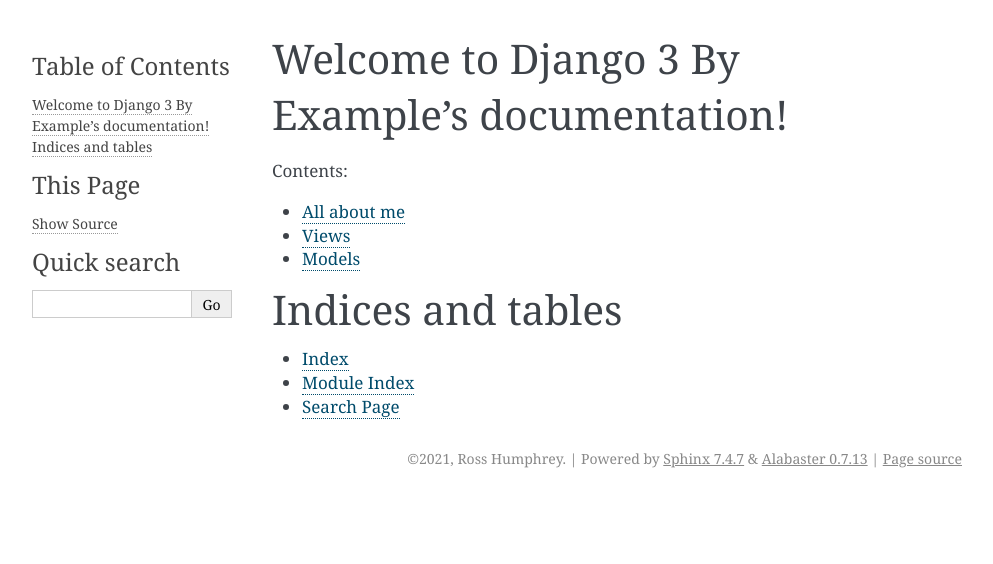
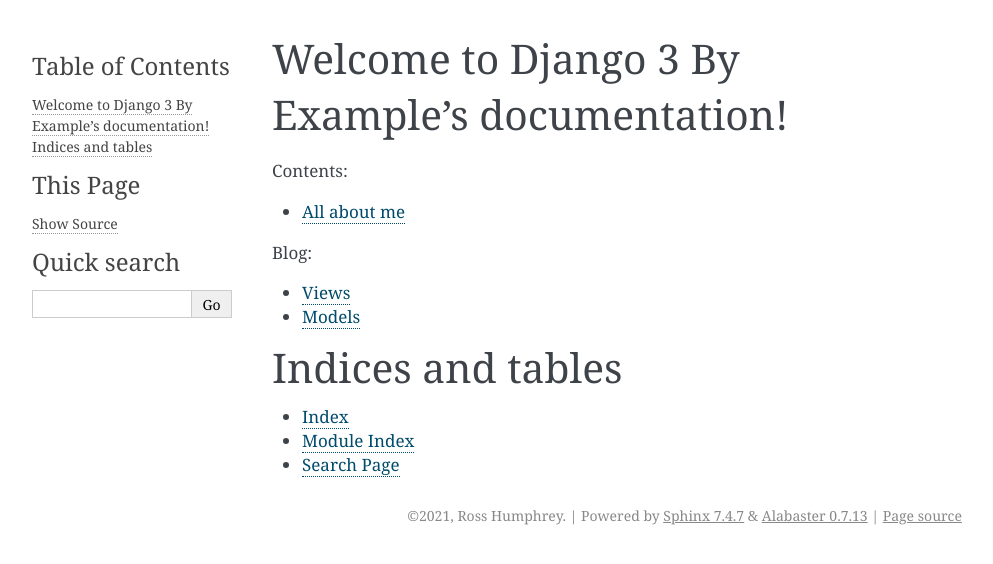
Before and after one commit to candyflossuk/django_3_by_example, a Sphinx documentation site: the page built from mysite/docs/index.rst, in a window 1280 px wide. Shown: the top 564 px of the page, without its empty margins (148-1141 px from the left). Built offline with Sphinx 7.4.7, drawn with Linux system fonts in a browser that asks for light colours.

Commit message:
Tweaked the documentation structure

```diff
--- a/mysite/docs/index.rst
+++ b/mysite/docs/index.rst
@@ -11,8 +11,13 @@
    :caption: Contents:
 
    modules/all-about-me.rst
-   modules/views.rst
-   modules/models.rst
+
+.. toctree::
+   :maxdepth: 2
+   :caption: Blog:
+
+   modules/blog/views.rst
+   modules/blog/models.rst
 
 Indices and tables
 ==================
```
Also changed, not shown: mysite/docs/modules/blog/models.rst (renamed from mysite/docs/modules/models.rst), mysite/docs/modules/blog/views.rst (renamed from mysite/docs/modules/views.rst), 16 other files.
